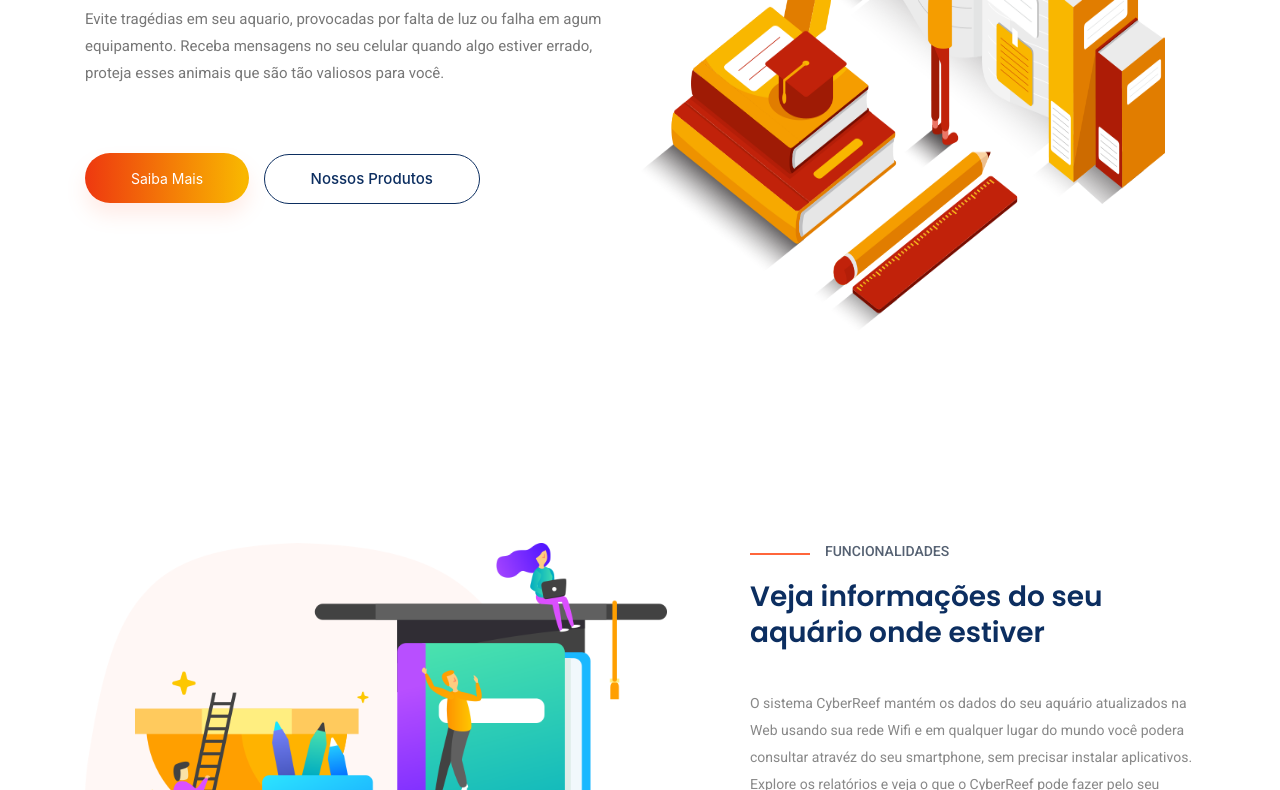
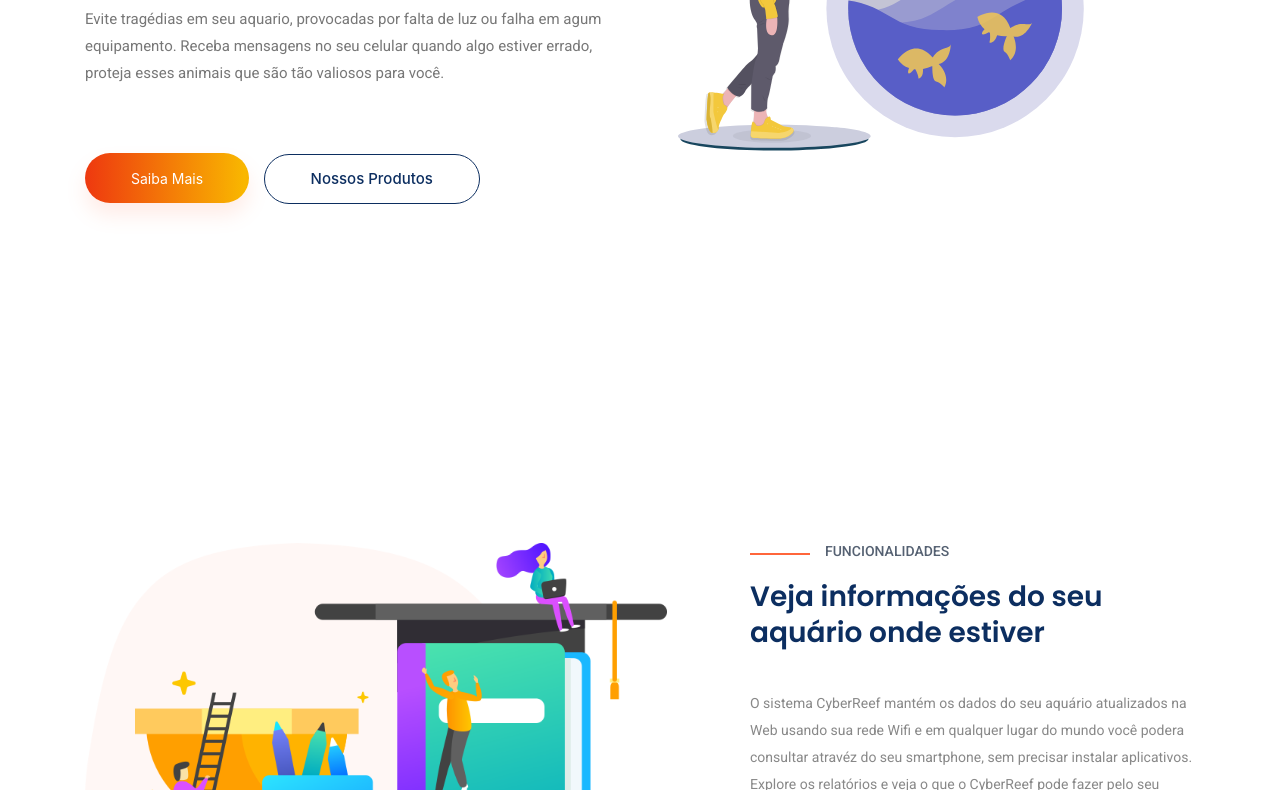
Before and after one commit to nuux-tec/cyberreef, a website with bundled scripts: page index.html in a window 1280 px wide. Shown: the part 437-1227 px from the top of the page. Built offline with nearby package versions, Linux system fonts and the light colour scheme.

Commit message:
Update images

```diff
--- a/src/sass/_banner.scss
+++ b/src/sass/_banner.scss
@@ -163,20 +163,20 @@
     }
     &:after{
         position: absolute;
-        top: 163px;
+        top: 200px;
         width: 41%;
-        height: 69%;
+        height: 46%;
         content: "";
-        background-image: url(../img/banner_img.png);
+        background-image: url(../img/fish.svg);
         background-size: 100% 100%;
-        right: 9%;
+        right: 6%;
         @media #{$small_mobile}{
             position: absolute;
             top: 150px;
             max-width: 100%;
             max-height: 100%;
             content: "";
-            background-image: url(../img/banner_img.png);
+            background-image: url(../img/fish.svg);
             background-size: contain;
             right: 0;
             left: 0;
@@ -190,7 +190,7 @@
             max-width: 100%;
             max-height: 100%;
             content: "";
-            background-image: url(../img/banner_img.png);
+            background-image: url(../img/fish.svg);
             background-size: contain;
             right: 0;
             left: 0;
@@ -204,7 +204,7 @@
             max-width: 100%;
             max-height: 100%;
             content: "";
-            background-image: url(../img/banner_img.png);
+            background-image: url(../img/fish.svg);
             background-size: contain;
             right: 0;
             left: 0;
@@ -217,11 +217,11 @@
             max-width: 100%;
             max-height: 100%;
             content: "";
-            background-image: url(../img/banner_img.png);
+            background-image: url(../img/fish.svg);
             background-size: contain;
             right: 5%;
             bottom: 0;
-            top: auto;
+            top: 35%;
             background-repeat: no-repeat;
         }
     }
--- a/src/sass/_menu.scss
+++ b/src/sass/_menu.scss
@@ -11,7 +11,12 @@
 
 	.navbar {
 		padding: 20px 0px;
+
+		.navbar-brand img {
+			height: 50px;
+		}
 	}
+
 	.navbar-toggler{
 		position: relative;
 		z-index: 1;
```
Also changed, not shown: src/css/style.css, src/img/fish.png (added), src/img/fish.svg (added), src/img/logo.png, src/img/single_page_logo.png.
